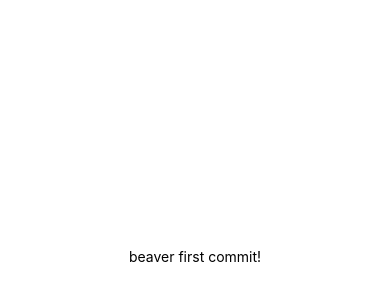
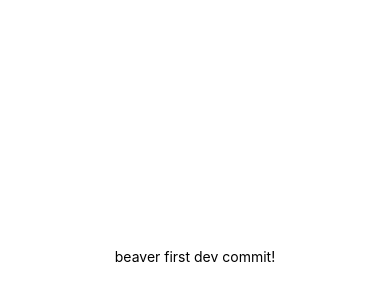
Before and after one commit to monedya/beaver, a React Native app: screen / in a window 390 px wide. Shown: the part 166-466 px from the top of the page. Built offline with nearby package versions, Linux system fonts and the light colour scheme.

Commit message:
first dev commit

```diff
--- a/App.js
+++ b/App.js
@@ -5,7 +5,7 @@ import { StyleSheet, Text, View } from 'react-native';
 export default function App() {
   return (
     <View style={styles.container}>
-      <Text>beaver first commit!</Text>
+      <Text>beaver first dev commit!</Text>
       <StatusBar style="auto" />
     </View>
   );
```
